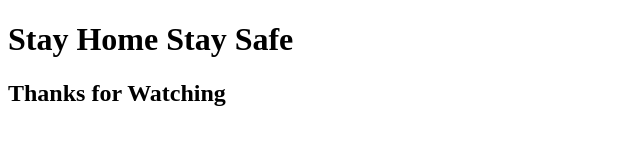
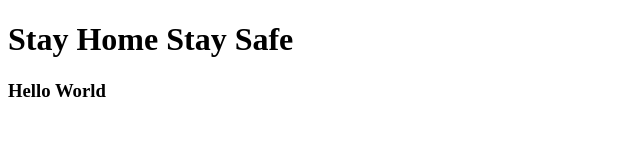
Before and after one commit to BabarAliDetho/BootCamp2020, a plain HTML site: page index.html in a window 1280 px wide. Shown: the whole page, without its empty margins (0-640 px from the left). Drawn offline with Linux system fonts and the light colour scheme.

Commit message:
change in index.html file

```diff
--- a/index.html
+++ b/index.html
@@ -7,6 +7,6 @@
 </head>
 <body>
     <h1>Stay Home Stay Safe</h1>
-    <h2>Thanks for Watching</h2>
+    <h3>Hello World</h3>
 </body>
 </html>
```
